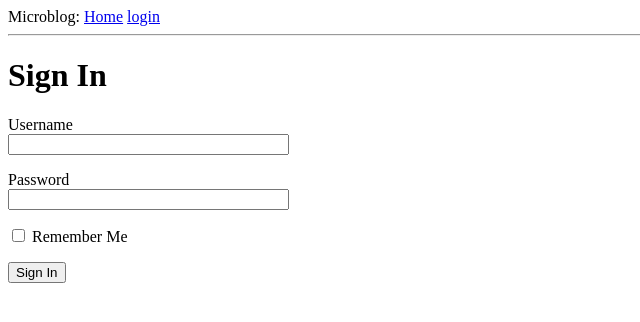
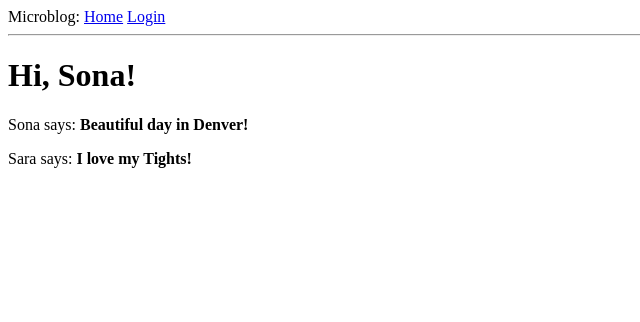
Before and after one commit to jurioste4/Myprojects, a Flask app: page / in a window 1280 px wide. Shown: the top 322 px of the page, without its empty margins (0-640 px from the left). Run offline with Flask 3, Linux system fonts and the light colour scheme.

Commit message:
this is my fixing the ap

```diff
--- a/flaskapp/microblog/app/routes.py
+++ b/flaskapp/microblog/app/routes.py
@@ -1,24 +1,30 @@
-from flask import render_template
+from flask import render_template, flash, redirect, url_for
 from app import app
 from app.forms import LoginForm
 
+
 @app.route('/')
-@app.route('/login')
-def login():
-    form = LoginForm()
-
-    return render_template('login.html', title='Sign In', form=form)
 @app.route('/index')
 def index():
     user = {'username': 'Sona'}
     posts = [
         {
-            'author': {'username': 'Panda'},
-            'body': 'Beautiful day in Japan!'
+            'author': {'username': 'Sona'},
+            'body': 'Beautiful day in Denver!'
         },
         {
-            'author': {'username': 'Sona'},
-            'body': 'those Tights are so cute!!'
+            'author': {'username': 'Sara'},
+            'body': 'I love my Tights!'
         }
     ]
-    return render_template('index.html', title='Home',user=user, posts=posts)
+    return render_template('index.html', title='Home', user=user, posts=posts)
+
+
+@app.route('/login', methods=['GET', 'POST'])
+def login():
+    form = LoginForm()
+    if form.validate_on_submit():
+        flash('Login requested for user {}, remember_me={}'.format(
+            form.username.data, form.remember_me.data))
+        return redirect(url_for('index'))
+    return render_template('login.html',  title='Sign In', form=form)
--- a/flaskapp/microblog/app/templates/base.html
+++ b/flaskapp/microblog/app/templates/base.html
@@ -9,10 +9,19 @@
     <body>
         <div>
             Microblog:
-           <a href="/index">Home</a>
-           <a href="/login">login</a>
+            <a href="{{ url_for('index') }}">Home</a>
+            <a href="{{ url_for('login') }}">Login</a>
         </div>
         <hr>
+        {% with messages = get_flashed_messages() %}
+        {% if messages %}
+        <ul>
+            {% for message in messages %}
+            <li>{{ message }}</li>
+            {% endfor %}
+        </ul>
+        {% endif %}
+        {% endwith %}
         {% block content %}{% endblock %}
     </body>
 </html>
--- a/flaskapp/microblog/app/templates/login.html
+++ b/flaskapp/microblog/app/templates/login.html
@@ -6,11 +6,17 @@
         {{ form.hidden_tag() }}
         <p>
             {{ form.username.label }}<br>
-            {{ form.username(size=32) }}
+            {{ form.username(size=32) }}<br>
+            {% for error in form.username.errors %}
+            <span style="color: red;">[{{ error }}]</span>
+            {% endfor %}
         </p>
         <p>
             {{ form.password.label }}<br>
-            {{ form.password(size=32) }}
+            {{ form.password(size=32) }}<br>
+            {% for error in form.password.errors %}
+            <span style="color: red;">[{{ error }}]</span>
+            {% endfor %}
         </p>
         <p>{{ form.remember_me() }} {{ form.remember_me.label }}</p>
         <p>{{ form.submit() }}</p>
```
Also changed, not shown: plotly_dash/test.html (added, +24 -0 lines). Lines whose indentation alone changed are shown as unchanged.
